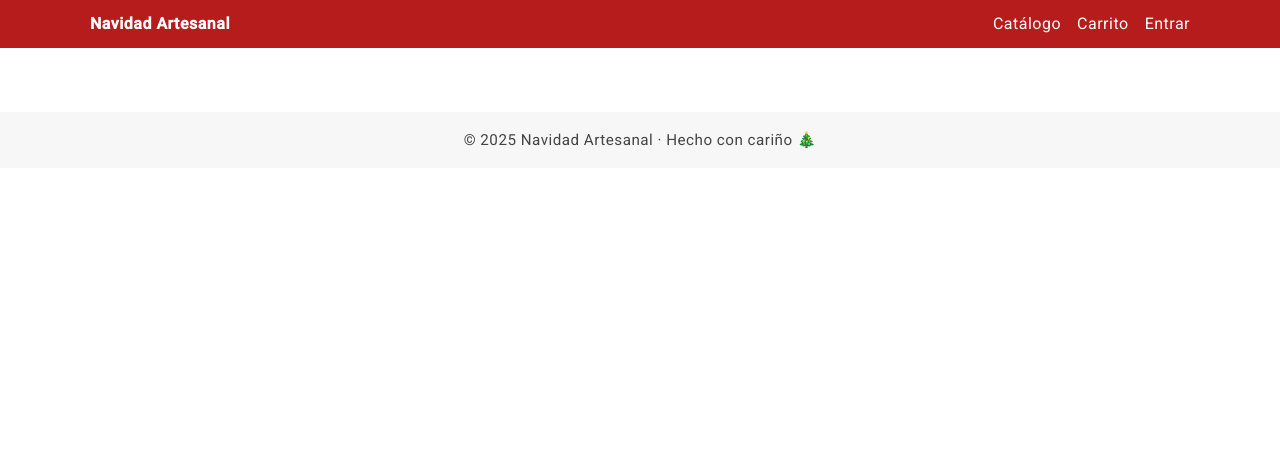
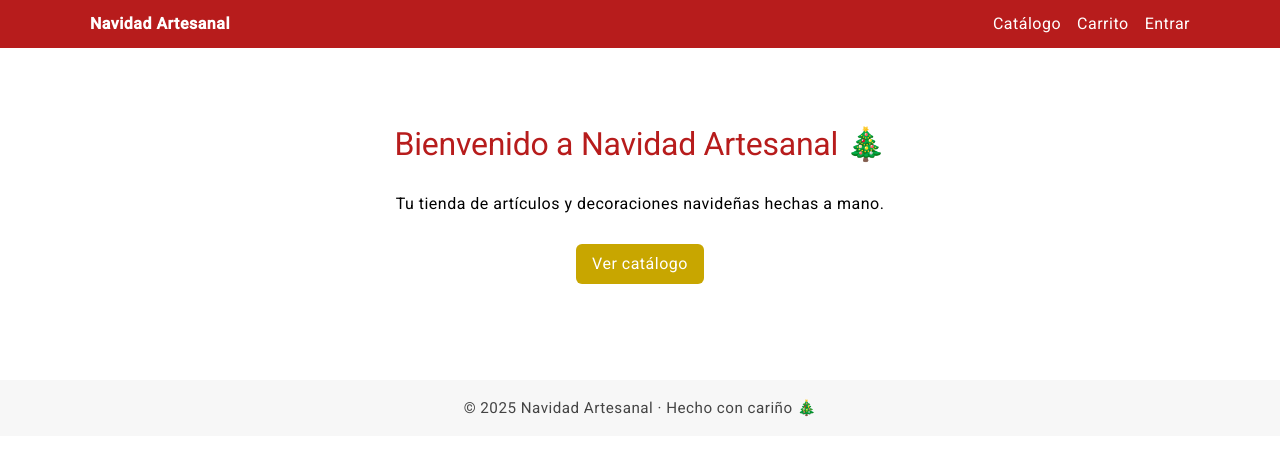
Before and after one commit to jorgebls/navidad-artesanal, an Angular app in the folder web/: page / in a window 1280 px wide. Shown: the top 454 px of the page. Built offline with nearby package versions, Linux system fonts and the light colour scheme.

Commit message:
feat: add Home page with welcome message and route

```diff
--- a/web/src/app/app.routes.ts
+++ b/web/src/app/app.routes.ts
@@ -1,3 +1,6 @@
 import { Routes } from '@angular/router';
 
-export const routes: Routes = [];
+export const routes: Routes = [
+  { path: '', loadComponent: () => import('./pages/home/home.component').then(m => m.HomeComponent) },
+  // otras rutas las iremos agregando después
+];
--- /dev/null
+++ b/web/src/app/pages/home/home.component.html
@@ -0,0 +1,5 @@
+<section class="home">
+    <h1>Bienvenido a Navidad Artesanal 🎄</h1>
+    <p>Tu tienda de artículos y decoraciones navideñas hechas a mano.</p>
+    <a routerLink="/catalogo">Ver catálogo</a>
+  </section>
--- /dev/null
+++ b/web/src/app/pages/home/home.component.scss
@@ -0,0 +1,17 @@
+.home {
+    text-align: center;
+    padding: 3rem 1rem;
+  }
+  .home h1 {
+    color: #b71c1c;
+    font-size: 2rem;
+  }
+  .home a {
+    display: inline-block;
+    margin-top: 1rem;
+    padding: 0.5rem 1rem;
+    background: #c8a600;
+    color: #fff;
+    border-radius: 6px;
+    text-decoration: none;
+  }
```
Also changed, not shown: web/src/app/pages/home/home.component.ts (added, +12 -0 lines).
